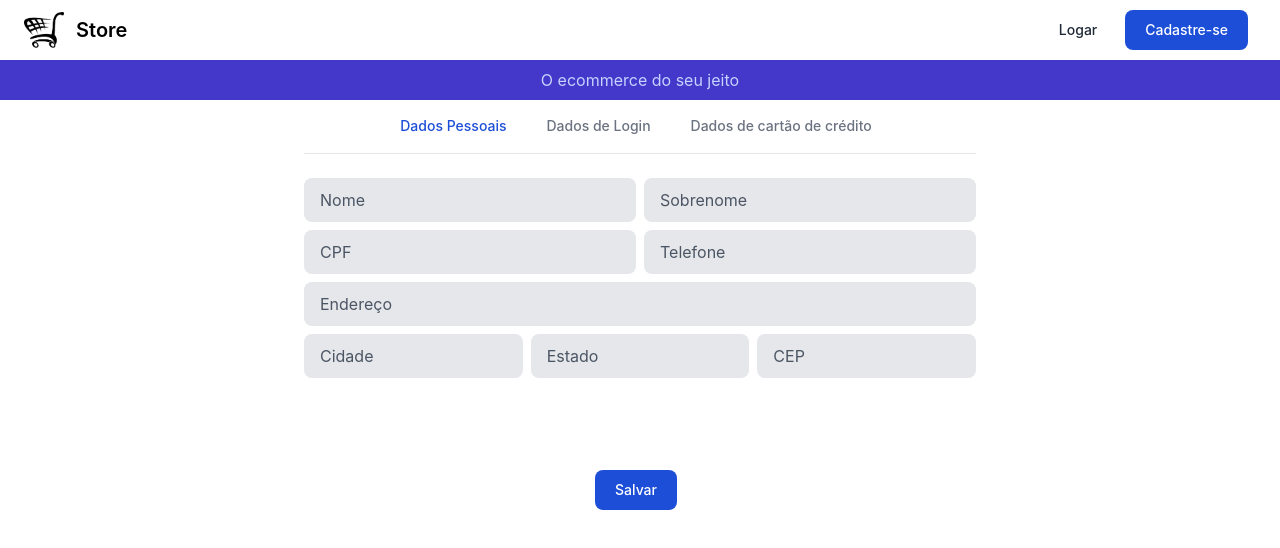
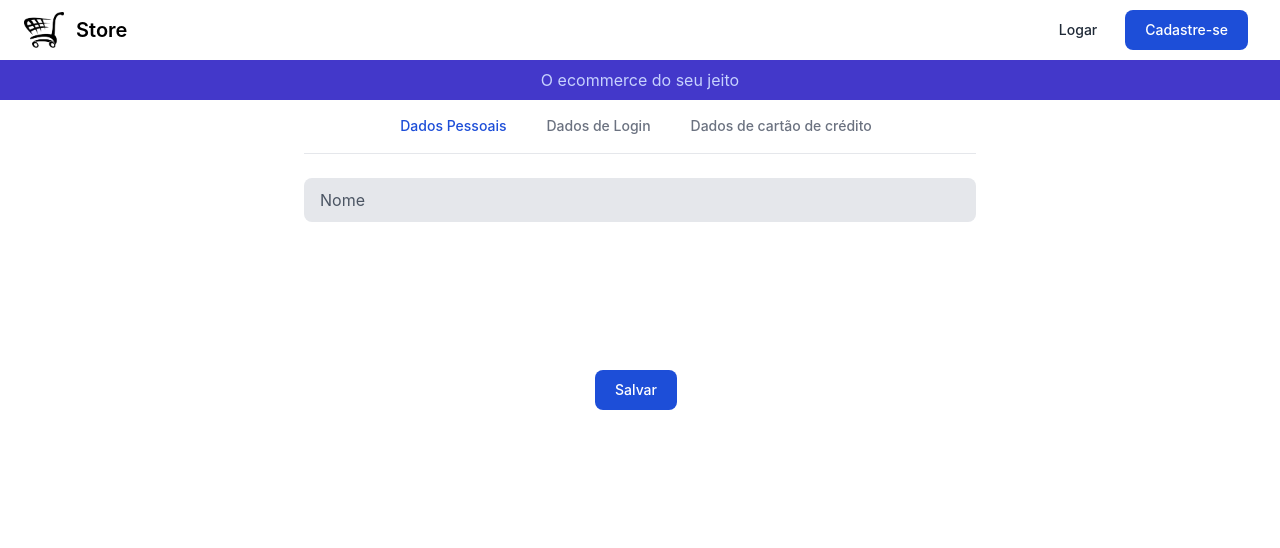
Before and after one commit to ViniciusGuterres/ecommerce-web, a React (Create React App) app: page /customerCrud/1 in a window 1280 px wide. Shown: the top 548 px of the page. Built offline with nearby package versions, Linux system fonts and the light colour scheme.

Commit message:
Update CustomersCrud.js

```diff
--- a/src/views/CustomersCrud.js
+++ b/src/views/CustomersCrud.js
@@ -3,8 +3,6 @@ import { useEffect, useState } from "react";
 // Components
 import Input from "../components/Input.jsx";
 import Button from "../components/Button.jsx";
-import UploadInput from '../components/UploadInput.jsx';
-
 import settings from "../settings.js";
 
 // Globals const
@@ -17,13 +15,6 @@ function CustomersCrud() {
 
     const customerPersonalDataDefaultFieldsObj = {
         name: '',
-        lastName: '',
-        cpf: '',
-        telephone: '',
-        address: '',
-        city: '',
-        state: '',
-        zipCode: '',
     };
 
     const customerLoginDataDefaultFieldsObj = {
@@ -83,14 +74,6 @@ function CustomersCrud() {
     const setCustomerEditFields = dataFields => {
         const {
             name,
-            lastName,
-            cpf,
-            telephone,
-            address,
-            city,
-            state,
-            zipCode,
-            profileImage,
             email,
             password,
             cardNumber,
@@ -99,17 +82,7 @@ function CustomersCrud() {
             cardExpirationDate,
         } = dataFields;
 
-        const personalDataFieldsObj = {
-            name,
-            lastName,
-            cpf,
-            telephone,
-            address,
-            city,
-            state,
-            zipCode,
-            profileImage,
-        };
+        const personalDataFieldsObj = { name, };
 
         const LoginDataDefaultFieldsObj = {
             email,
@@ -361,7 +334,7 @@ function CustomersCrud() {
             </div>
 
             {/* Forms content */}
-            <div style={{ height: '300px' }}>
+            <div style={{ height: '200px' }}>
                 {buildCurrentTabForm()}
             </div>
 
@@ -381,7 +354,7 @@ function CustomersCrud() {
     );
 }
 
-function PersonalDataForm({ name, lastName, cpf, telephone, address, city, state, zipCode, profileImage, handleChangeInput }) {
+function PersonalDataForm({ name, handleChangeInput }) {
     return (
         <form>
             <div className="max-w-2xl mx-auto">
@@ -393,80 +366,6 @@ function PersonalDataForm({ name, lastName, cpf, telephone, address, city, state
                         onChange={handleChangeInput}
                         placeholder='Nome'
                         dataKey='name'
-                        cssClass='text-black placeholder-gray-600 w-full px-4 py-2.5 mt-2 text-base   transition duration-500 ease-in-out transform border-transparent rounded-lg bg-gray-200  focus:border-blueGray-500 focus:bg-white dark:focus:bg-gray-800 focus:outline-none focus:shadow-outline focus:ring-2 ring-offset-current ring-offset-2 ring-gray-400'
-                    />
-
-                    {/*  LastName */}
-                    <Input
-                        value={lastName}
-                        type={'text'}
-                        onChange={handleChangeInput}
-                        placeholder='Sobrenome'
-                        dataKey='lastName'
-                        cssClass='text-black placeholder-gray-600 w-full px-4 py-2.5 mt-2 text-base   transition duration-500 ease-in-out transform border-transparent rounded-lg bg-gray-200  focus:border-blueGray-500 focus:bg-white dark:focus:bg-gray-800 focus:outline-none focus:shadow-outline focus:ring-2 ring-offset-current ring-offset-2 ring-gray-400'
-                    />
-                </div>
-
-                <div className="flex gap-2">
-                    {/* CPF */}
-                    <Input
-                        value={cpf}
-                        type={'number'}
-                        onChange={handleChangeInput}
-                        placeholder='CPF'
-                        dataKey='cpf'
-                        cssClass='text-black placeholder-gray-600 w-full px-4 py-2.5 mt-2 text-base   transition duration-500 ease-in-out transform border-transparent rounded-lg bg-gray-200  focus:border-blueGray-500 focus:bg-white dark:focus:bg-gray-800 focus:outline-none focus:shadow-outline focus:ring-2 ring-offset-current ring-offset-2 ring-gray-400'
-                    />
-
-                    {/* Telephone */}
-                    <Input
-                        value={telephone}
-                        type={'number'}
-                        onChange={handleChangeInput}
-                        placeholder='Telefone'
-                        dataKey='telephone'
-                        cssClass='text-black placeholder-gray-600 w-full px-4 py-2.5 mt-2 text-base   transition duration-500 ease-in-out transform border-transparent rounded-lg bg-gray-200  focus:border-blueGray-500 focus:bg-white dark:focus:bg-gray-800 focus:outline-none focus:shadow-outline focus:ring-2 ring-offset-current ring-offset-2 ring-gray-400'
-                    />
-                </div>
-
-                {/* Address */}
-                <Input
-                    value={address}
-                    type={'text'}
-                    onChange={handleChangeInput}
-                    placeholder='Endereço'
-                    dataKey='address'
-                    cssClass='text-black placeholder-gray-600 w-full px-4 py-2.5 mt-2 text-base   transition duration-500 ease-in-out transform border-transparent rounded-lg bg-gray-200  focus:border-blueGray-500 focus:bg-white dark:focus:bg-gray-800 focus:outline-none focus:shadow-outline focus:ring-2 ring-offset-current ring-offset-2 ring-gray-400'
-                />
-
-                <div className="flex gap-2">
-                    {/* City */}
-                    <Input
-                        value={city}
-                        type={'text'}
-                        onChange={handleChangeInput}
-                        placeholder='Cidade'
-                        dataKey='city'
-                        cssClass='text-black placeholder-gray-600 w-full px-4 py-2.5 mt-2 text-base   transition duration-500 ease-in-out transform border-transparent rounded-lg bg-gray-200  focus:border-blueGray-500 focus:bg-white dark:focus:bg-gray-800 focus:outline-none focus:shadow-outline focus:ring-2 ring-offset-current ring-offset-2 ring-gray-400'
-                    />
-
-                    {/* State */}
-                    <Input
-                        value={state}
-                        type={'text'}
-                        onChange={handleChangeInput}
-                        placeholder='Estado'
-                        dataKey='state'
-                        cssClass='text-black placeholder-gray-600 w-full px-4 py-2.5 mt-2 text-base   transition duration-500 ease-in-out transform border-transparent rounded-lg bg-gray-200  focus:border-blueGray-500 focus:bg-white dark:focus:bg-gray-800 focus:outline-none focus:shadow-outline focus:ring-2 ring-offset-current ring-offset-2 ring-gray-400'
-                    />
-
-                    {/* ZipCode */}
-                    <Input
-                        value={zipCode}
-                        type={'text'}
-                        onChange={handleChangeInput}
-                        placeholder='CEP'
-                        dataKey='zipCode'
                         cssClass='text-black placeholder-gray-600 w-full px-4 py-2.5 mt-2 text-base   transition duration-500 ease-in-out transform border-transparent rounded-lg bg-gray-200  focus:border-blueGray-500 focus:bg-white dark:focus:bg-gray-800 focus:outline-none focus:shadow-outline focus:ring-2 ring-offset-current ring-offset-2 ring-gray-400'
                     />
                 </div>
```
